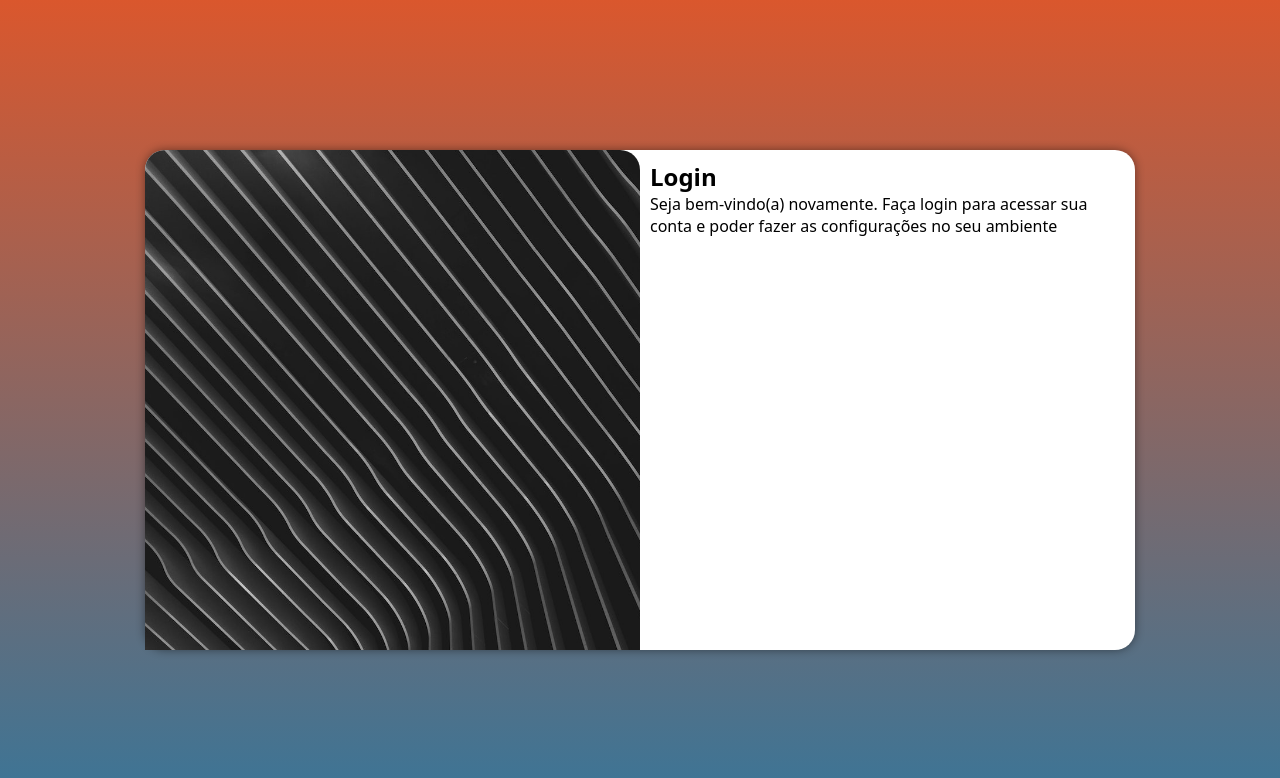
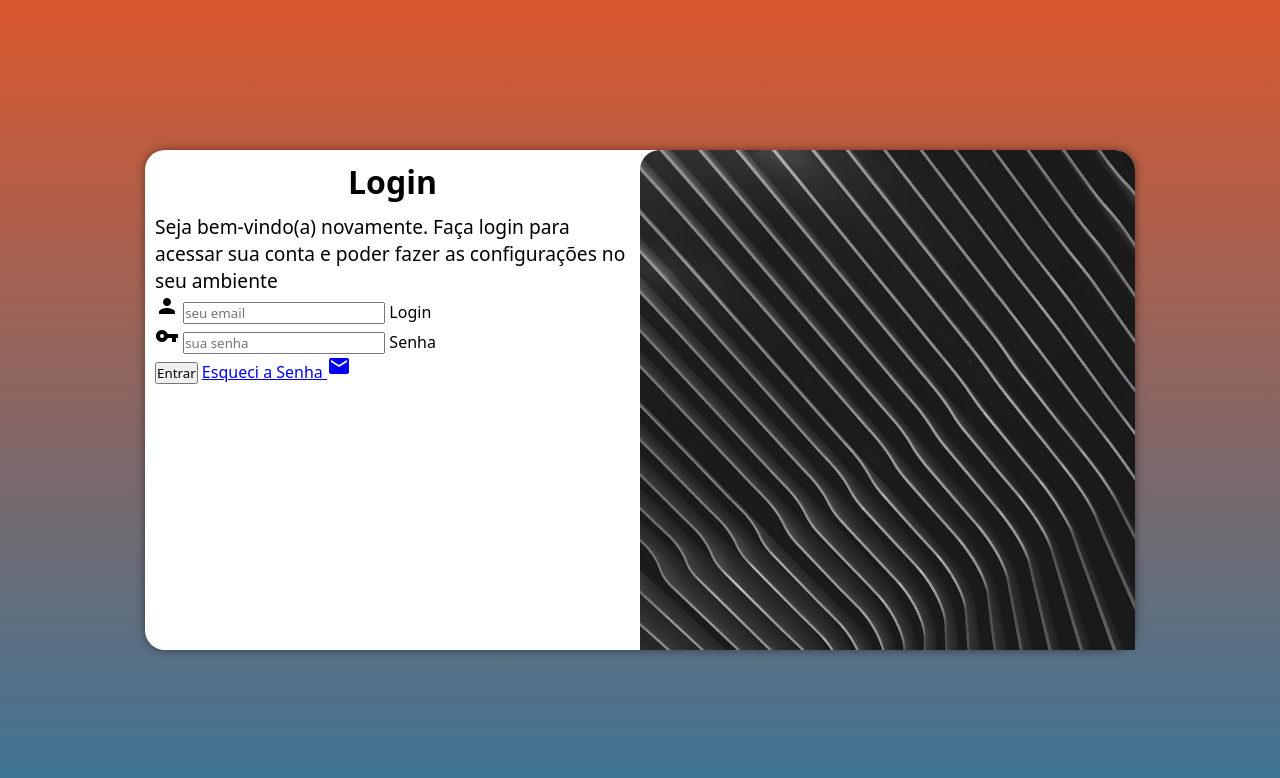
Before and after one commit to marcosvdsilva/projeto-login, a plain HTML site: page index.html in a window 1280 px wide. Drawn offline with Linux system fonts and the light colour scheme.

Commit message:
adicionei o formulario

```diff
--- a/estilos/media-query.css
+++ b/estilos/media-query.css
@@ -33,13 +33,21 @@
     }
 
     section#login > div#imagem {
-        float: left;
+        float: right;
         width: 50%;
         height: 100%;
     }
 
     section#login > div#formulario {
-        float: right;
+        float: left;
         width: 50%;
     }
+
+    div#formulario > h1 {
+        font-size: 2em;
+    }
+
+    div#formulario > p {
+        font-size: 1.2em;
+    }
 }
--- a/estilos/style.css
+++ b/estilos/style.css
@@ -53,3 +53,12 @@ section#login > div#formulario {
     padding: 10px;
     display: block;
 }
+
+div#formulario > h1 {
+    text-align: center;
+    margin-bottom: 10px;
+}
+
+div#formulario > p {
+    font-size: 0.8em;
+}
--- a/index.html
+++ b/index.html
@@ -4,6 +4,8 @@
     <meta charset="UTF-8">
     <meta name="viewport" content="width=device-width, initial-scale=1.0">
     <title>Login</title>
+    <link href="https://fonts.googleapis.com/icon?family=Material+Icons"
+      rel="stylesheet">
     <link rel="stylesheet" href="estilos/style.css">
     <link rel="stylesheet" href="estilos/media-query.css">
 </head>
@@ -16,9 +18,21 @@
             <div id="formulario">
                 <h1>Login</h1>
                 <p>Seja bem-vindo(a) novamente. Faça login para acessar sua conta e poder fazer as configurações no seu ambiente</p>
-                <form action="login.php" method="get">
-
-
+                <form action="login.php" method="post" autocomplete="on">
+                    <div class="campo">
+                        <span class="material-icons">person</span>
+                        <input type="email" name="login" id="ilogin" placeholder="seu email" autocomplete="email" required maxlength="30">
+                        <label for="ilogin">Login</label>
+                    </div>
+                    <div class="campo">
+                        <span class="material-icons">vpn_key</span>
+                        <input type="password" name="senha" id="isenha" placeholder="sua senha" autocomplete="current-password" required minlength="8" maxlength="20">
+                        <label for="isenha">Senha</label>
+                    </div>
+                    <input type="submit" value="Entrar">
+                    <a href="esqueci.html">
+                        Esqueci a Senha <span class="material-icons">mail</span>
+                    </a>
                 </form>
             </div>
         </section>
```
